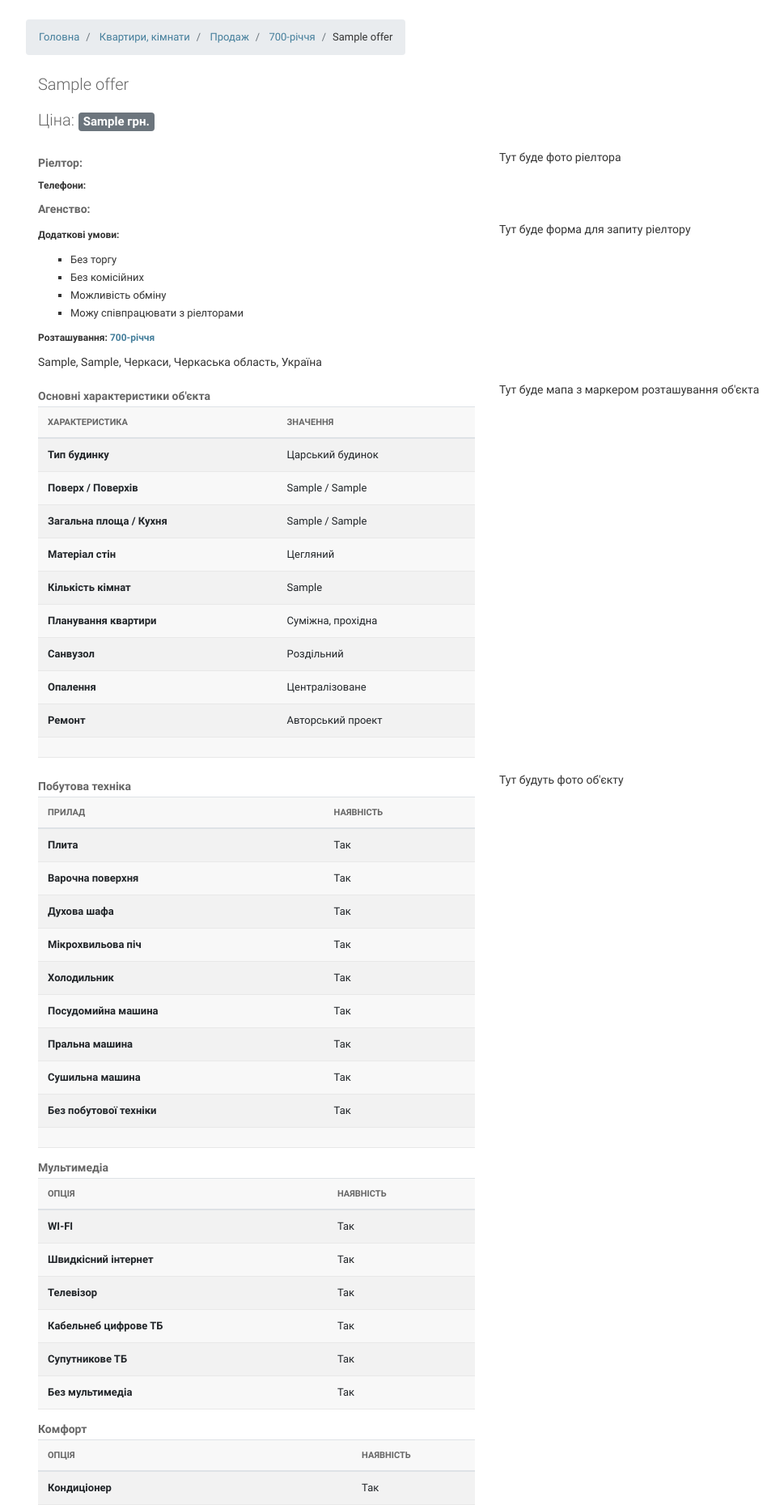
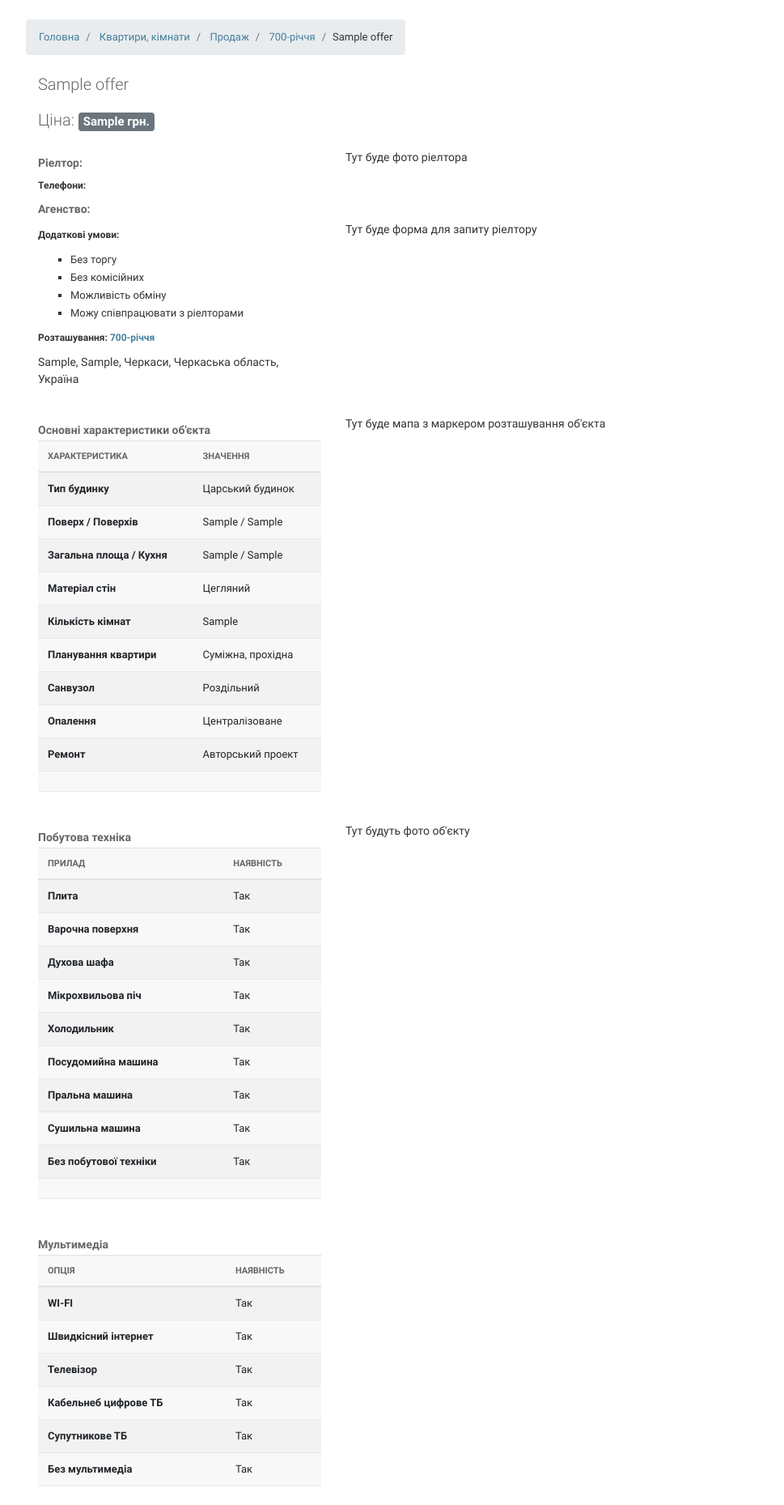
Before and after one commit to kivaschenko/realty, a Django app: a page that uses myproject/flats/templates/flats/offer_detail.html in a window 1280 px wide. Shown: the part 56-1915 px from the top of the page at 81% size, without its empty margins (38-1007 px from the left). Run offline with Django 3.2, Linux system fonts and the light colour scheme; tables that the repository leaves empty hold one stand-in row (values such as "Sample post"); some libraries are stand-ins or nearby versions.

Commit message:
complete detail offer without maps and images

```diff
--- a/myproject/flats/templates/flats/offer_detail.html
+++ b/myproject/flats/templates/flats/offer_detail.html
@@ -19,7 +19,7 @@
 
 {% block content %}
 <div class="row">
-  <div class="col-md-6">
+  <div class="col-md-4">
     <h3>Ріелтор: </h3><a href="#">{{ created_by.first_name }}
 {{created_by.second_name}}</a></p>
       <h4>Телефони: </h4>
@@ -30,12 +30,12 @@
       {% endif%}
     <h3>Агенство: </h3>
   </div>
-  <div class="col-md-6">
+  <div class="col-md-4">
     <p>Тут буде фото ріелтора</p>
   </div>
 </div>
 <div class="row">
-  <div class="col-md-6">
+  <div class="col-md-4">
 <h4>Додаткові умови: </h4>
   <ul>
     {% if object.agree_price is True%}
@@ -66,13 +66,15 @@
   <h4>Розташування: <a href="#">{{object.get_district_display}}</a></h4>
   {{object.street}}, {{object.house}}, Черкаси, Черкаська область, Україна</p>
   </div>
-  <div class="col-md-6">
+  <div class="col-md-4">
     <p>Тут буде форма для запиту ріелтору</p>
   </div>
 </div>
 
+<br />
+
 <div class="row">
-  <div class="col-md-6">
+  <div class="col-md-4">
     <h3>Основні характеристики об'єкта</h3>
     <table class="table table-striped">
       <thead>
@@ -130,8 +132,10 @@
   </div>
 </div>
 
+<br />
+
 <div class="row">
-  <div class="col-md-6">
+  <div class="col-md-4">
     <h3>Побутова техніка</h3>
     <table class="table table-striped">
       <thead>
@@ -183,7 +187,7 @@
         </tr>
       </tbody>
     </table>
-
+<br />
     <h3>Мультимедіа</h3>
     <table class="table table-striped">
       <thead>
@@ -219,7 +223,7 @@
         </tr>
       </tbody>
     </table>
-
+<br />
     <h3>Комфорт</h3>
     <table class="table table-striped">
       <thead>
@@ -328,6 +332,7 @@
       </tbody>
     </table>
 
+<br />
     <h3>Комунікації</h3>
     <table class="table table-striped">
       <thead>
@@ -364,7 +369,7 @@
       </tbody>
     </table>
 
-
+<br />
     <h3>Інфраструктура (в радіусі 500 метрів)</h3>
     <table class="table table-striped">
       <thead>
@@ -395,16 +400,128 @@
           <td>{%if object.market is True%}Так{%else%}-{%endif%}</td>
         </tr>
         <tr>
-          <th scope="row"></th>
-          <td>{%if object.no_communication is True%}Так{%else%}-{%endif%}</td>
+          <th scope="row">Магазин, кіоск</th>
+          <td>{%if object.shop_kiosk is True%}Так{%else%}-{%endif%}</td>
+        </tr>
+        <tr>
+          <th scope="row">Супермаркет, ТРЦ</th>
+          <td>{%if object.supermarket_mall is True%}Так{%else%}-{%endif%}</td>
+        </tr>
+        <tr>
+          <th scope="row">Парк, зелена зона</th>
+          <td>{%if object.park_green_area is True%}Так{%else%}-{%endif%}</td>
+        </tr>
+        <tr>
+          <th scope="row">Дитячий майданчик</th>
+          <td>{%if object.playground is True%}Так{%else%}-{%endif%}</td>
+        </tr>
+        <tr>
+          <th scope="row">Аптека</th>
+          <td>{%if object.pharmacy is True%}Так{%else%}-{%endif%}</td>
+        </tr>
+        <tr>
+          <th scope="row">Лікарня, поліклініка</th>
+          <td>{%if object.hospital_clinic is True%}Так{%else%}-{%endif%}</td>
+        </tr>
+        <tr>
+          <th scope="row">Центр міста</th>
+          <td>{%if object.city_center is True%}Так{%else%}-{%endif%}</td>
+        </tr>
+        <tr>
+          <th scope="row">Ресторан, кафе</th>
+          <td>{%if object.restaurant_cafe is True%}Так{%else%}-{%endif%}</td>
+        </tr>
+        <tr>
+          <th scope="row">Кінотеатр, театр</th>
+          <td>{%if object.cinema_theater is True%}Так{%else%}-{%endif%}</td>
+        </tr>
+        <tr>
+          <th scope="row">Відділення пошти</th>
+          <td>{%if object.post_office is True%}Так{%else%}-{%endif%}</td>
+        </tr>
+        <tr>
+          <th scope="row">Відділення банку, банкомат</th>
+          <td>{%if object.bank_branch_ATM is True%}Так{%else%}-{%endif%}</td>
+        </tr>
+        <tr>
+          <th scope="row">Автовокзал</th>
+          <td>{%if object.bus_station is True%}Так{%else%}-{%endif%}</td>
+        </tr>
+        <tr>
+          <th scope="row">Залізнична станція</th>
+          <td>{%if object.railway_station is True%}Так{%else%}-{%endif%}</td>
         </tr>
       </tbody>
     </table>
-  </div>
+<br />
+
+<h3>Ландшафт (в радіусі 1 км)</h3>
+    <table class="table table-striped">
+      <thead>
+        <tr>
+          <th scope="col">Опція</th>
+          <th scope="col">Наявність</th>
+        </tr>
+      </thead>
+      <tbody>
+        <tr>
+          <th scope="row">Річка</th>
+          <td>{% if object.river is True%}Так{%else%}-{%endif%}</td>
+        </tr>
+        <tr>
+          <th scope="row">Водосховище</th>
+          <td>{% if object.reservoir is True%}Так{%else%}-{%endif%}</td>
+        </tr>
+        <tr>
+          <th scope="row">Озеро</th>
+          <td>{% if object.lake is True%}Так{%else%}-{%endif%}</td>
+        </tr>
+        <tr>
+          <th scope="row">Пагорби</th>
+          <td>{% if object.hills is True%}Так{%else%}-{%endif%}</td>
+        </tr>
+        <tr>
+          <th scope="row">Гори</th>
+          <td>{% if object.mountains is True%}Так{%else%}-{%endif%}</td>
+        </tr>
+        <tr>
+          <th scope="row">Парк</th>
+          <td>{% if object.park is True%}Так{%else%}-{%endif%}</td>
+        </tr>
+        <tr>
+          <th scope="row">Ліс</th>
+          <td>{% if object.forest is True%}Так{%else%}-{%endif%}</td>
+        </tr>
+      </tbody>
+    </table>
+</div>
+
   <div class="col-md-6">
     <p>Тут будуть фото об'єкту</p>
   </div>
 </div>
+<br />
+  <h2>Опис об'єкту</h2>
+    <div class="row">
+      <div class="col-md-6">
+      {{ object.body }}
+    </div>
+    </div>
+<br />
+{% if user.is_authenticated %}
+
+  <h2>Службова інформація</h2>
+    <div class="row">
+      {{ object.notes }}
+    </div>
+    <p><em>Дата публікації оголошення: {{ object.pub_date|date}}</em></p>
+    <p><em>Кількість переглядів оголошення: {{ object.num_visits }} </em></p>
+
+<br />
+{% endif%}
+
+
+
 
 
 
```
